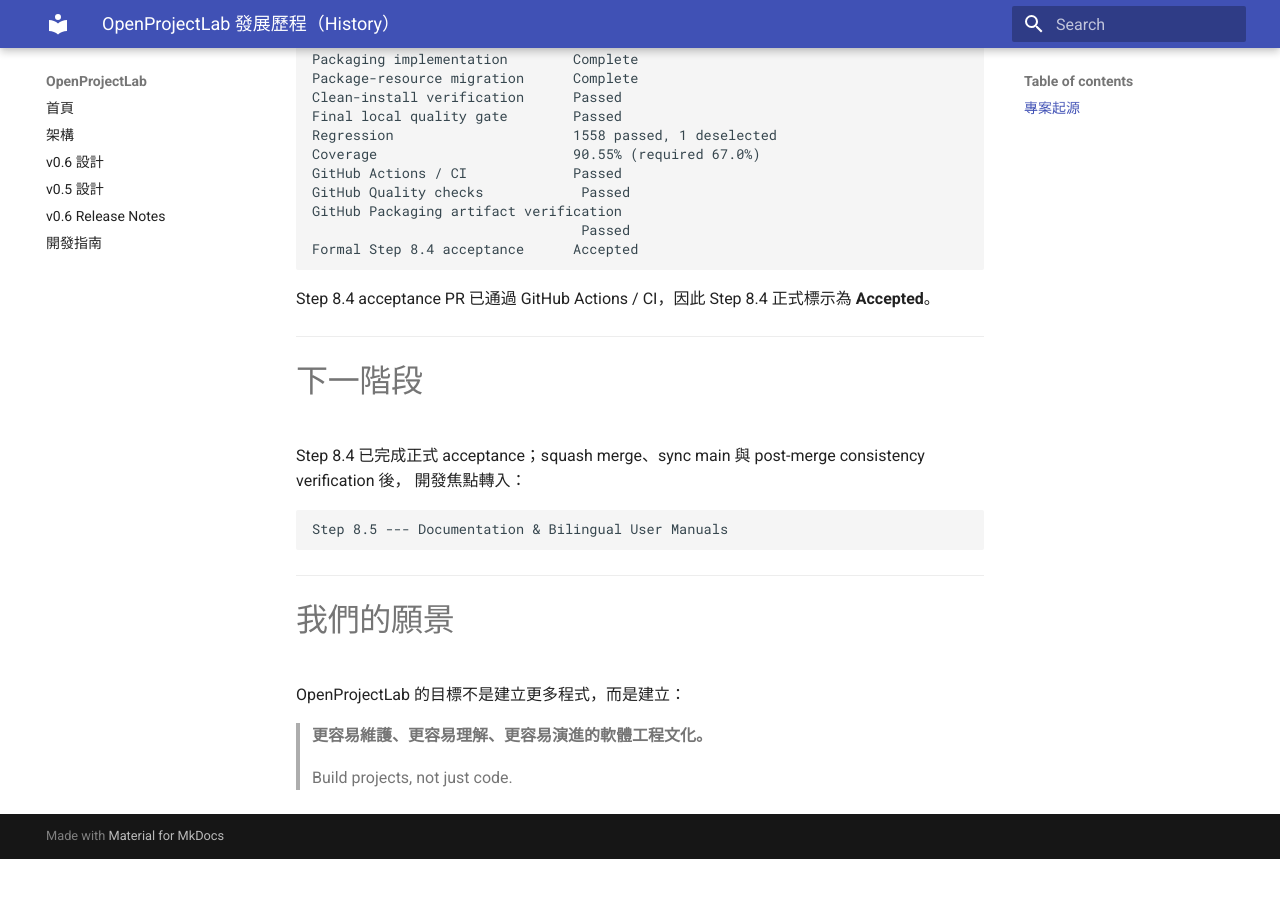
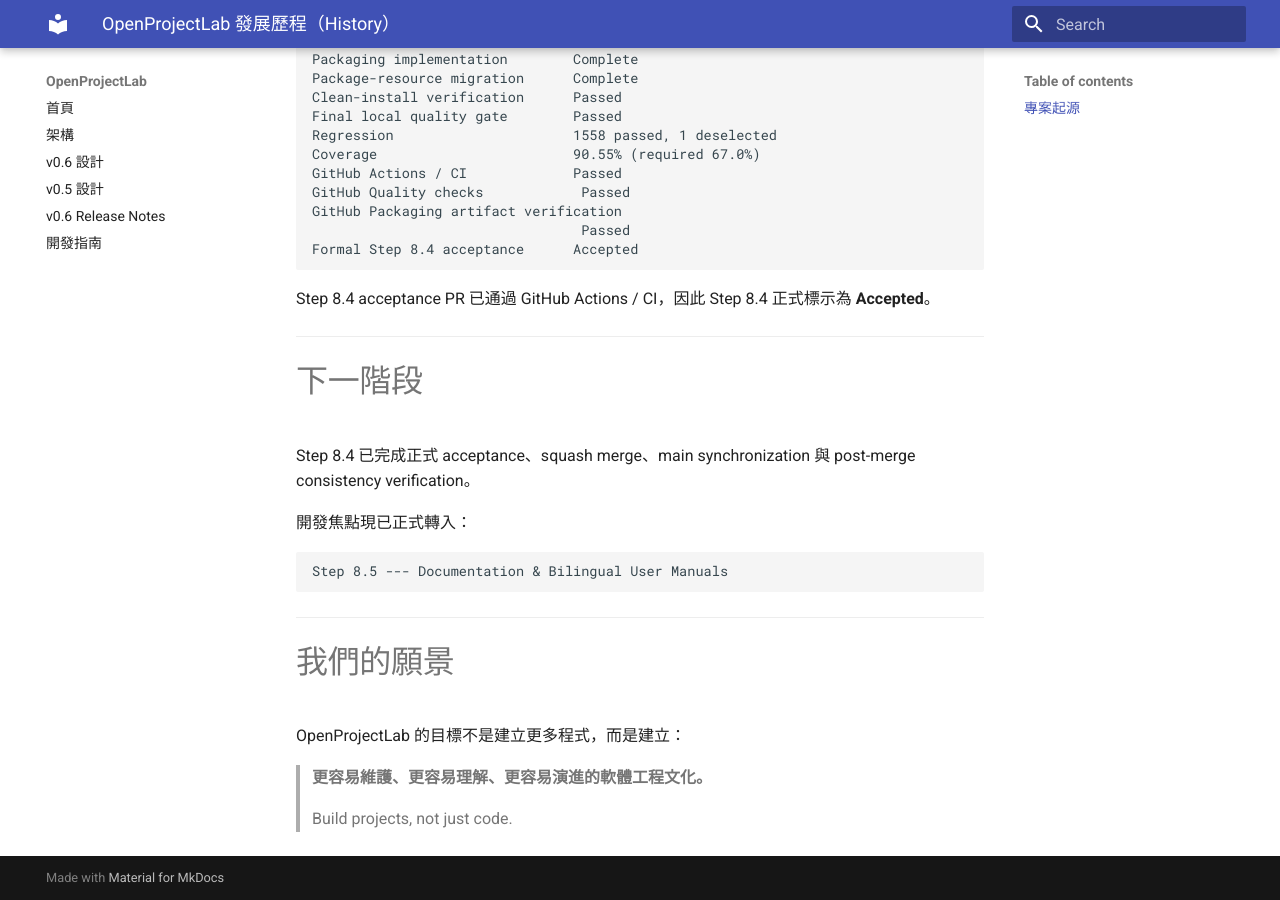
Before and after one commit to khwang1964/OpenProjectLab, an MkDocs documentation site: the page built from docs/HISTORY.md, in a window 1280 px wide and 900 px high, scrolled down 21075 px. Built offline with MkDocs 1.6.1 and Material for MkDocs 9.7.7, drawn with Linux system fonts in a browser that asks for light colours; before the commit the page ends 21934 px from its top, so only the background shows below that.

Commit message:
docs: align step 8.4 post-merge status (#110)

````diff
--- a/docs/HISTORY.md
+++ b/docs/HISTORY.md
@@ -1048,8 +1048,10 @@
 
 # 下一階段
 
-Step 8.4 已完成正式 acceptance；squash merge、sync main 與 post-merge
-consistency verification 後， 開發焦點轉入：
+Step 8.4 已完成正式 acceptance、squash merge、main synchronization 與
+post-merge consistency verification。
+
+開發焦點現已正式轉入：
 
 ``` text
 Step 8.5 --- Documentation & Bilingual User Manuals
````
